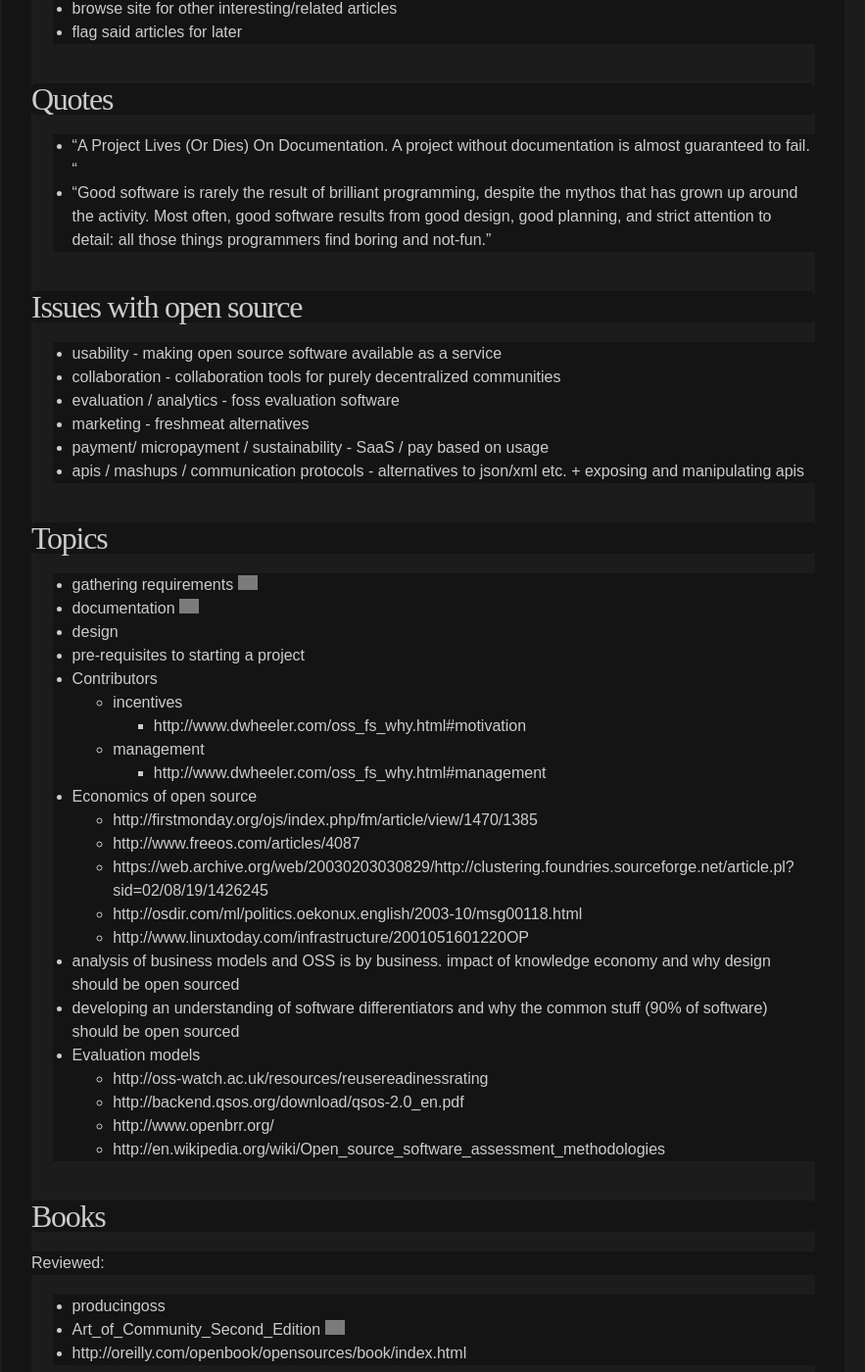
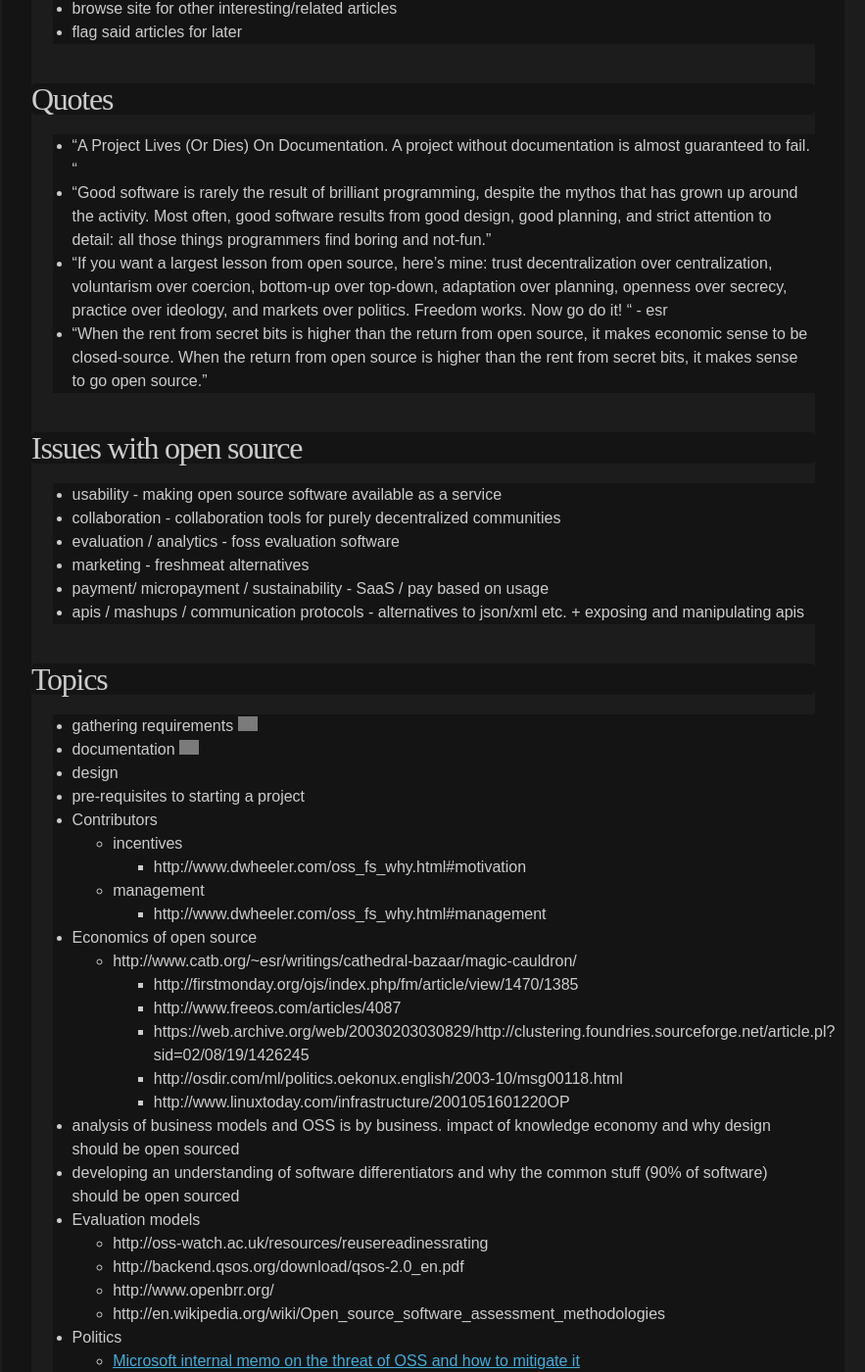
Before and after one commit to hbt/oss-checklist, a Jekyll site: the page built from resources.md, in a window 1280 px wide and 1400 px high, scrolled down 287 px. Shown: the whole window at 98% size, without its empty margins (208-1091 px from the left). Built offline with Jekyll 4.4.1, drawn with Linux system fonts in a browser that asks for light colours; grey boxes are pictures that could not be loaded.

Commit message:
adds quotes

```diff
--- a/resources.md
+++ b/resources.md
@@ -18,6 +18,8 @@ permalink: /resources/
 
 - "A Project Lives (Or Dies) On Documentation.  A project without documentation is almost guaranteed to fail. "
 - "Good software is rarely the result of brilliant programming, despite the mythos that has grown up around the activity. Most often, good software results from good design, good planning, and strict attention to detail: all those things programmers find boring and not-fun."
+- "If you want a largest lesson from open source, here's mine: trust decentralization over centralization, voluntarism over coercion, bottom-up over top-down, adaptation over planning, openness over secrecy, practice over ideology, and markets over politics. Freedom works. Now go do it! " - esr
+- "When the rent from secret bits is higher than the return from open source, it makes economic sense to be closed-source. When the return from open source is higher than the rent from secret bits, it makes sense to go open source."
 
 
 
@@ -44,6 +46,7 @@ permalink: /resources/
         - http://www.dwheeler.com/oss_fs_why.html#management
 
 - Economics of open source
+  - http://www.catb.org/~esr/writings/cathedral-bazaar/magic-cauldron/
     - http://firstmonday.org/ojs/index.php/fm/article/view/1470/1385
     - http://www.freeos.com/articles/4087
     - https://web.archive.org/web/20030203030829/http://clustering.foundries.sourceforge.net/article.pl?sid=02/08/19/1426245
@@ -60,6 +63,8 @@ permalink: /resources/
     - http://www.openbrr.org/
     - http://en.wikipedia.org/wiki/Open_source_software_assessment_methodologies
 
+- Politics
+  - [Microsoft internal memo on the threat of OSS and how to mitigate it](http://catb.org/esr/halloween/halloween1.html#_Toc427495715)
 
 
 ##Books
```
